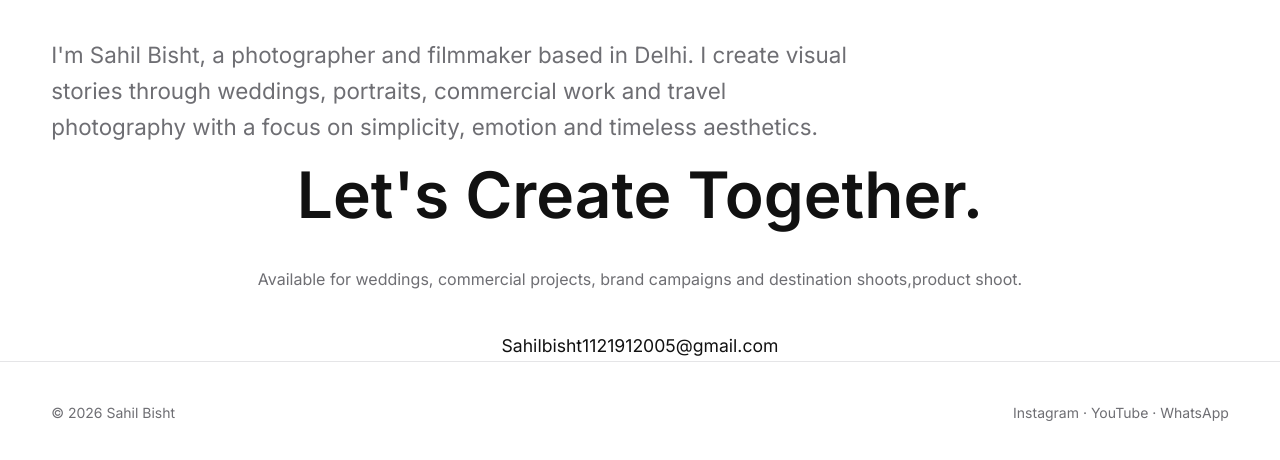
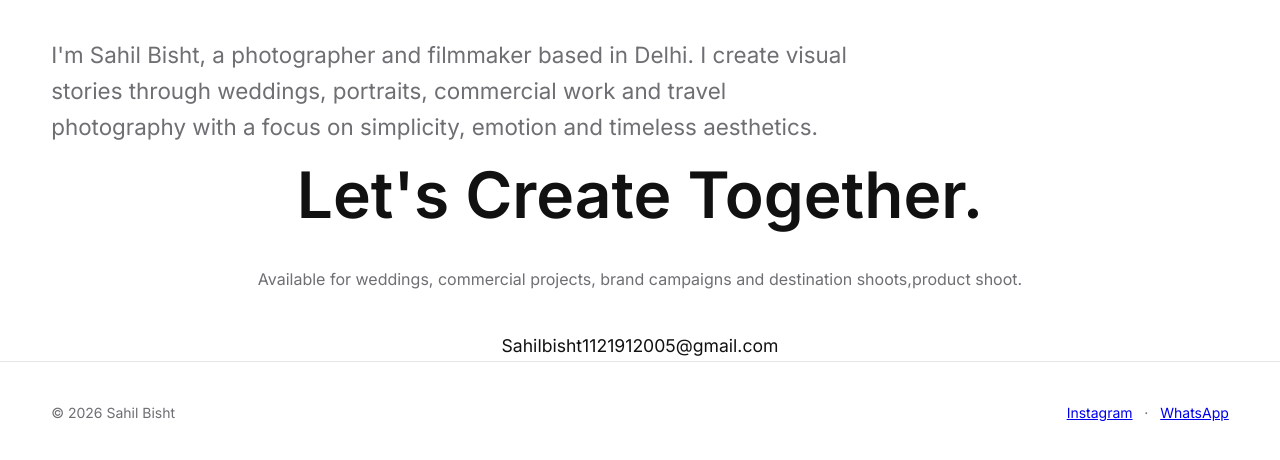
Before and after one commit to sahilbisht1121912005/Sahil---photography, a plain HTML site: page index.html in a window 1280 px wide. Shown: the part 3341-3801 px from the top of the page. Drawn offline with Linux system fonts and the light colour scheme.

Commit message:
Update index.html

```diff
--- a/index.html
+++ b/index.html
@@ -387,7 +387,10 @@
         </div>
 
         <div>
-            Instagram · YouTube · WhatsApp
+            <a href="https://instagram.com/filmsartbysahil" target="_blank">Instagram</a>
+&nbsp; · &nbsp;
+
+<a href="https://wa.me/9220421913" target="_blank">WhatsApp</a>
         </div>
 
     </div>
```
